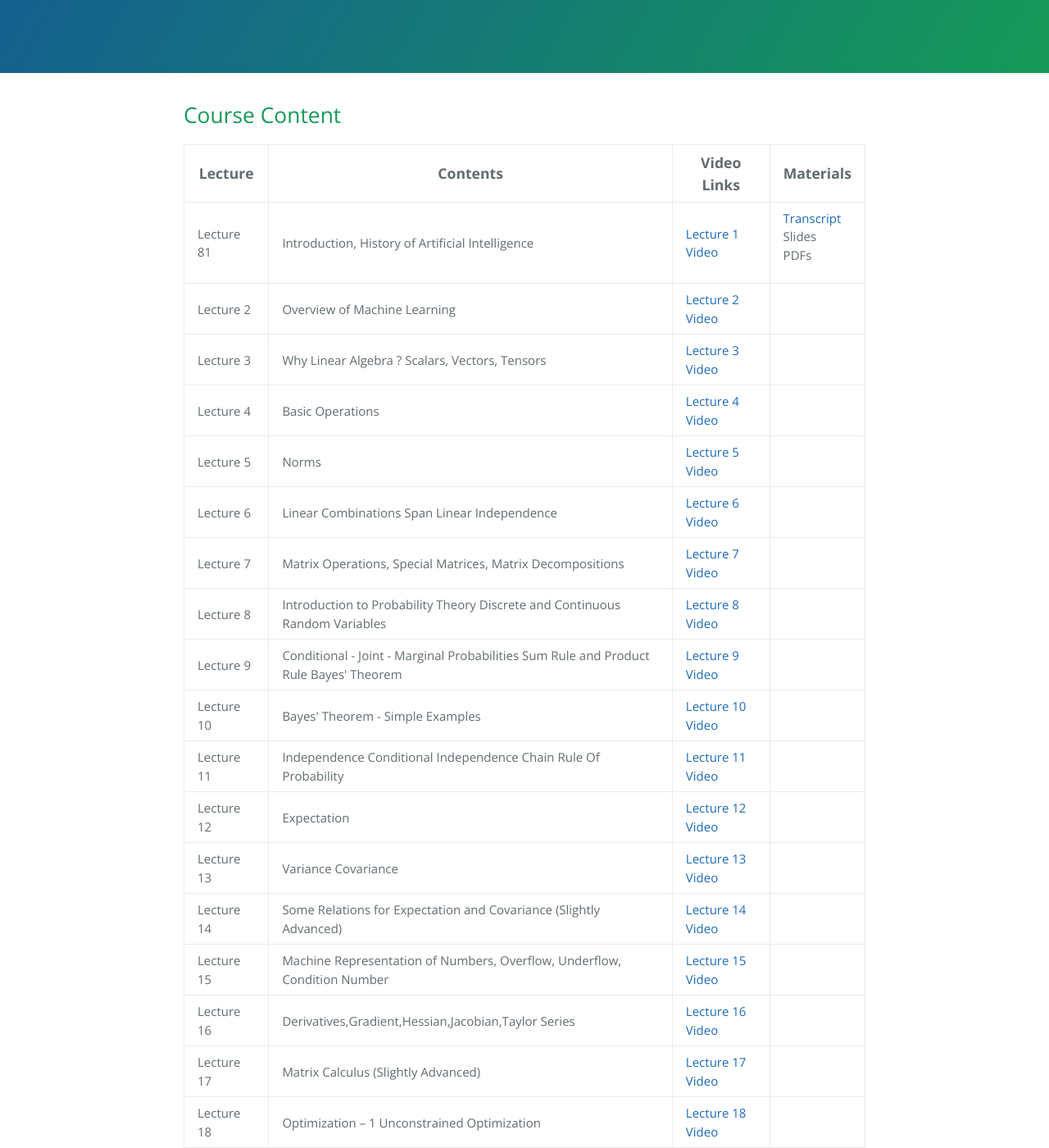
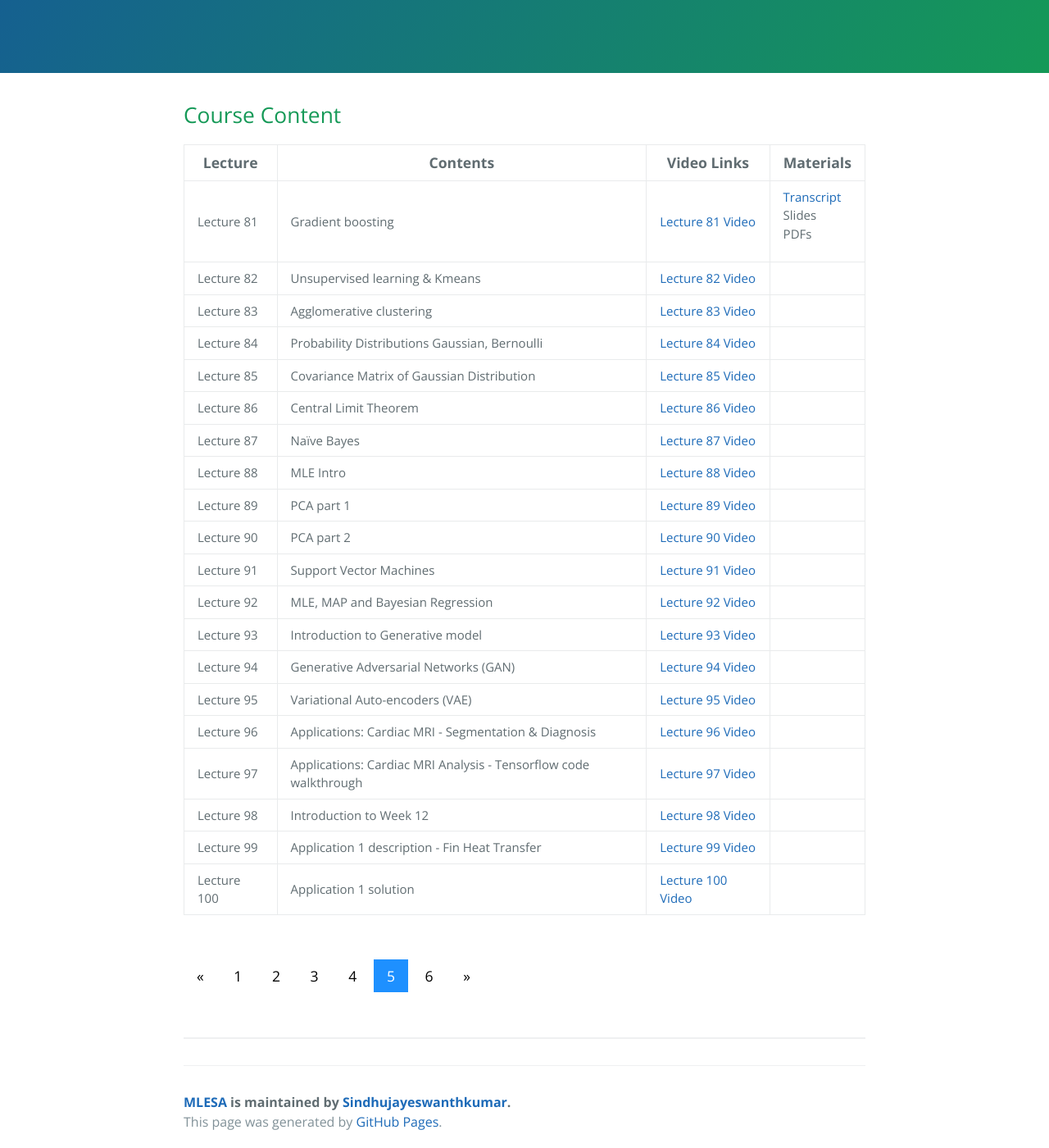
Before and after one commit to Sindhujayeswanthkumar/MLESA, a Jekyll site: the page built from course_page5.md, in a window 1280 px wide and 1400 px high, scrolled down 372 px. Shown: the whole window at 82% size. Built offline with Jekyll 4.4.1, drawn with Linux system fonts in a browser that asks for light colours; some of the changed text lies outside the part shown.

Commit message:
Update course_page5.md

```diff
--- a/course_page5.md
+++ b/course_page5.md
@@ -34,124 +34,124 @@ description: Check Video link and Course contents here.
 <tbody>
 <tr>
 <td style="font-size: 15px;">Lecture 81</td>
-<td style="font-size: 15px;">Introduction, History of Artificial Intelligence</td>
-  <td style="font-size: 15px;"><a href="https://youtu.be/w1v-uQthcXs">Lecture 1 Video</a></td>
+<td style="font-size: 15px;">Gradient boosting</td>
+  <td style="font-size: 15px;"><a href="https://youtu.be/B92lILTFWp4">Lecture 81 Video</a></td>
 <td style="font-size: 15px;"><p><a href="https://drive.google.com/drive/folders/1v7Qtk46F1g8k8lVuoPf7KqDjYJq1MhSp">Transcript</a><br>
   Slides<br>
   PDFs</p></td>
 </tr>
   <tr>
-  <td style="font-size: 15px;">Lecture 2</td>
-<td style="font-size: 15px;">Overview of Machine Learning</td>
-  <td style="font-size: 15px;"><a href="https://youtu.be/whSKA8aO6xQ">Lecture 2 Video</a></td>
+  <td style="font-size: 15px;">Lecture 82</td>
+<td style="font-size: 15px;">Unsupervised learning & Kmeans</td>
+  <td style="font-size: 15px;"><a href="https://youtu.be/FeVrAK77mV8">Lecture 82 Video</a></td>
 <td></td>
 </tr>
   <tr>
-<td style="font-size: 15px;">Lecture 3</td>
-<td style="font-size: 15px;">Why Linear Algebra ? Scalars, Vectors, Tensors</td>
-  <td style="font-size: 15px;"><a href="https://youtu.be/NDq_VaZ3iSQ">Lecture 3 Video</a></td>
+<td style="font-size: 15px;">Lecture 83</td>
+<td style="font-size: 15px;">Agglomerative clustering</td>
+  <td style="font-size: 15px;"><a href="https://youtu.be/pxkgGD5G4K8">Lecture 83 Video</a></td>
 <td></td>
 </tr>
    <tr>
-<td style="font-size: 15px;" >Lecture 4</td>
-<td style="font-size: 15px;">Basic Operations</td>
-  <td style="font-size: 15px;"><a href="https://youtu.be/zoAFy_6-k1M">Lecture 4 Video</a></td>
+<td style="font-size: 15px;">Lecture 84</td>
+<td style="font-size: 15px;">Probability Distributions Gaussian, Bernoulli</td>
+  <td style="font-size: 15px;"><a href="https://youtu.be/4vsGyghhxVg">Lecture 84 Video</a></td>
 <td></td>
 </tr>
    <tr>
-<td style="font-size: 15px;">Lecture 5</td>
-<td style="font-size: 15px;">Norms</td>
-  <td style="font-size: 15px;"><a href="https://youtu.be/af3wvva1dus">Lecture 5 Video</a></td>
+<td style="font-size: 15px;">Lecture 85</td>
+<td style="font-size: 15px;">Covariance Matrix of Gaussian Distribution</td>
+  <td style="font-size: 15px;"><a href="https://youtu.be/Dw-uLn1ye2w">Lecture 85 Video</a></td>
 <td></td>
 </tr>
    <tr>
-<td style="font-size: 15px;">Lecture 6</td>
-<td style="font-size: 15px;">Linear Combinations Span Linear Independence</td>
-  <td style="font-size: 15px;"><a href="https://youtu.be/I4zAY8NiI_o">Lecture 6 Video</a></td>
+<td style="font-size: 15px;">Lecture 86</td>
+<td style="font-size: 15px;">Central Limit Theorem</td>
+  <td style="font-size: 15px;"><a href="https://youtu.be/TMikupFdY2s">Lecture 86 Video</a></td>
 <td></td>
 </tr>
    <tr>
-<td style="font-size: 15px;">Lecture 7</td>
-<td style="font-size: 15px;">Matrix Operations, Special Matrices, Matrix Decompositions</td>
-  <td style="font-size: 15px;"><a href="https://youtu.be/p_ADPkATAGA">Lecture 7 Video</a></td>
+<td style="font-size: 15px;">Lecture 87</td>
+<td style="font-size: 15px;">Naïve Bayes</td>
+  <td style="font-size: 15px;"><a href="https://youtu.be/uQSn3oLVu-8">Lecture 87 Video</a></td>
 <td></td>
 </tr>
    <tr>
-<td style="font-size: 15px;">Lecture 8</td>
-<td style="font-size: 15px;">Introduction to Probability Theory Discrete and Continuous Random Variables</td>
-  <td style="font-size: 15px;"><a href="https://youtu.be/cp7_ZF2kNi4">Lecture 8 Video</a></td>
+<td style="font-size: 15px;">Lecture 88</td>
+<td style="font-size: 15px;">MLE Intro</td>
+  <td style="font-size: 15px;"><a href="https://youtu.be/_xZikC0EE1c">Lecture 88 Video</a></td>
 <td></td>
 </tr>
   <tr>
-<td style="font-size: 15px;">Lecture 9</td>
-<td style="font-size: 15px;">Conditional - Joint - Marginal Probabilities Sum Rule and Product Rule Bayes' Theorem</td>
-  <td style="font-size: 15px;"><a href="https://youtu.be/wHRUtNmPjyE">Lecture 9 Video</a></td>
+<td style="font-size: 15px;">Lecture 89</td>
+<td style="font-size: 15px;">PCA part 1</td>
+  <td style="font-size: 15px;"><a href="https://youtu.be/49EkCUbbKN0">Lecture 89 Video</a></td>
 <td></td>
 </tr>
   <tr>
-<td style="font-size: 15px;">Lecture 10</td>
-<td style="font-size: 15px;">Bayes' Theorem - Simple Examples</td>
-  <td style="font-size: 15px;"><a href="https://youtu.be/dY5xhLgfV1A">Lecture 10 Video</a></td>
+<td style="font-size: 15px;">Lecture 90</td>
+<td style="font-size: 15px;">PCA part 2</td>
+  <td style="font-size: 15px;"><a href="https://youtu.be/UF2YKP5ph8I">Lecture 90 Video</a></td>
 <td></td>
 </tr>
    <tr>
-<td style="font-size: 15px;">Lecture 11</td>
-<td style="font-size: 15px;">Independence Conditional Independence Chain Rule Of Probability</td>
-  <td style="font-size: 15px;"><a href="https://youtu.be/XtniA_N63z4">Lecture 11 Video</a></td>
+<td style="font-size: 15px;">Lecture 91</td>
+<td style="font-size: 15px;">Support Vector Machines</td>
+  <td style="font-size: 15px;"><a href="https://youtu.be/JUR6m7-jXaY">Lecture 91 Video</a></td>
 <td></td>
 </tr>
    <tr>
-<td style="font-size: 15px;">Lecture 12</td>
-<td style="font-size: 15px;">Expectation</td>
-  <td style="font-size: 15px;"><a href="https://youtu.be/V4HH_Sc9EZk">Lecture 12 Video</a></td>
+<td style="font-size: 15px;">Lecture 92</td>
+<td style="font-size: 15px;">MLE, MAP and Bayesian Regression</td>
+  <td style="font-size: 15px;"><a href="https://youtu.be/c3uFs4uZ0xI">Lecture 92 Video</a></td>
 <td></td>
 </tr>
    <tr>
-<td style="font-size: 15px;">Lecture 13</td>
-<td style="font-size: 15px;">Variance Covariance</td>
-  <td style="font-size: 15px;"><a href="https://youtu.be/xiB6f1GdFUc">Lecture 13 Video</a></td>
+<td style="font-size: 15px;">Lecture 93</td>
+<td style="font-size: 15px;">Introduction to Generative model</td>
+  <td style="font-size: 15px;"><a href="https://youtu.be/u2dQ8DtRuZg">Lecture 93 Video</a></td>
 <td></td>
 </tr>
    <tr>
-<td style="font-size: 15px;">Lecture 14</td>
-<td style="font-size: 15px;">Some Relations for Expectation and Covariance (Slightly Advanced)</td>
-  <td style="font-size: 15px;"><a href="https://youtu.be/BtJjkET4IoA">Lecture 14 Video</a></td>
+<td style="font-size: 15px;">Lecture 94</td>
+<td style="font-size: 15px;">Generative Adversarial Networks (GAN)</td>
+  <td style="font-size: 15px;"><a href="https://youtu.be/MKedB9qOHi4">Lecture 94 Video</a></td>
 <td></td>
 </tr>
    <tr>
-<td style="font-size: 15px;">Lecture 15</td>
-<td style="font-size: 15px;">Machine Representation of Numbers, Overflow, Underflow, Condition Number</td>
-  <td style="font-size: 15px;"><a href="https://youtu.be/xzah5O_93ZU">Lecture 15 Video</a></td>
+<td style="font-size: 15px;">Lecture 95</td>
+<td style="font-size: 15px;">Variational Auto-encoders (VAE)</td>
+  <td style="font-size: 15px;"><a href="https://youtu.be/2m9E-aSXtl8">Lecture 95 Video</a></td>
 <td></td>
 </tr>
    <tr>
-<td style="font-size: 15px;">Lecture 16</td>
-<td style="font-size: 15px;">Derivatives,Gradient,Hessian,Jacobian,Taylor Series</td>
-  <td style="font-size: 15px;"><a href="https://youtu.be/fqq_UR4zhfI">Lecture 16 Video</a></td>
+<td style="font-size: 15px;">Lecture 96</td>
+<td style="font-size: 15px;">Applications: Cardiac MRI - Segmentation & Diagnosis</td>
+  <td style="font-size: 15px;"><a href="https://youtu.be/7ZvBCJKNwX4">Lecture 96 Video</a></td>
 <td></td>
 </tr>
    <tr>
-<td style="font-size: 15px;">Lecture 17</td>
-<td style="font-size: 15px;">Matrix Calculus (Slightly Advanced)</td>
-  <td style="font-size: 15px;"><a href="https://youtu.be/IgAr5kzza78">Lecture 17 Video</a></td>
+<td style="font-size: 15px;">Lecture 97</td>
+<td style="font-size: 15px;">Applications: Cardiac MRI Analysis - Tensorflow code walkthrough</td>
+  <td style="font-size: 15px;"><a href="https://youtu.be/JkC26mN8AQ0">Lecture 97 Video</a></td>
 <td></td>
 </tr>
    <tr>
-<td style="font-size: 15px;">Lecture 18</td>
-<td style="font-size: 15px;">Optimization – 1 Unconstrained Optimization</td>
-  <td style="font-size: 15px;"><a href="https://youtu.be/bDUDrfbZCCA">Lecture 18 Video</a></td>
+<td style="font-size: 15px;">Lecture 98</td>
+<td style="font-size: 15px;">Introduction to Week 12</td>
+  <td style="font-size: 15px;"><a href="https://youtu.be/h_jz2QJbaas">Lecture 98 Video</a></td>
 <td></td>
 </tr>
    <tr>
-<td style="font-size: 15px;">Lecture 19</td>
-<td style="font-size: 15px;">Introduction to Constrained Optimization</td>
-  <td style="font-size: 15px;"><a href="https://youtu.be/Dn1vmANCvvs">Lecture 19 Video</a></td>
+<td style="font-size: 15px;">Lecture 99</td>
+<td style="font-size: 15px;">Application 1 description - Fin Heat Transfer</td>
+  <td style="font-size: 15px;"><a href="https://youtu.be/nvtG5XAO9OA">Lecture 99 Video</a></td>
 <td></td>
 </tr>
    <tr>
-<td style="font-size: 15px;">Lecture 20</td>
-<td style="font-size: 15px;">Introduction to Numerical Optimization Gradient Descent - 1</td>
-  <td style="font-size: 15px;"><a href="https://youtu.be/D4zMKh3krPc">Lecture 20 Video</a></td>
+<td style="font-size: 15px;">Lecture 100</td>
+<td style="font-size: 15px;">Application 1 solution</td>
+  <td style="font-size: 15px;"><a href="https://youtu.be/kaYWAYSrqIM">Lecture 100 Video</a></td>
 <td></td>
 </tr>
 </tbody>
```
